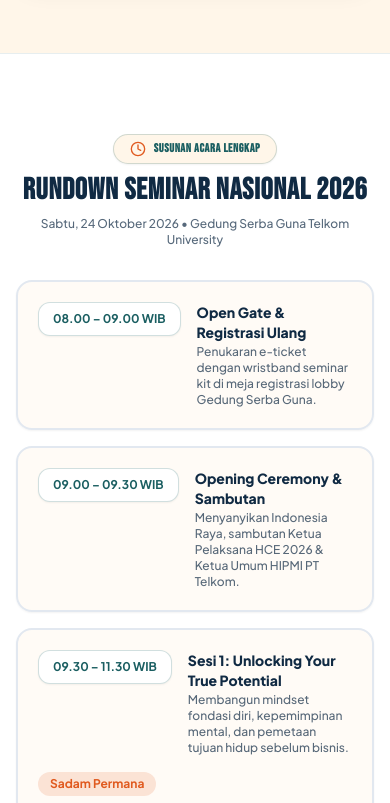
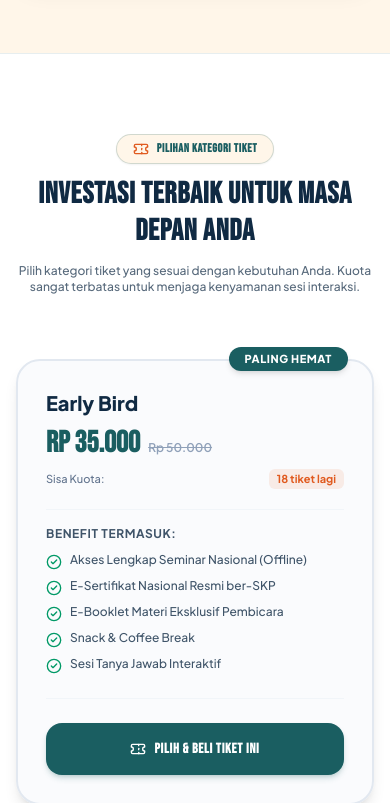
Before and after one commit to raaffiy/hce-tiket, a Next.js app: page / in a window 390 px wide. Shown: the part 4440-5243 px from the top of the page. Built offline with nearby package versions, Linux system fonts and the light colour scheme.

Commit message:
frontend: 4

```diff
--- a/app/page.tsx
+++ b/app/page.tsx
@@ -39,7 +39,6 @@ import {
   SEMINAR_INFO,
   SPEAKER_INFO,
   TICKET_CATEGORIES,
-  RUNDOWN_SCHEDULE,
   PAYMENT_METHODS,
   TicketCategory,
   SeminarOrder,
@@ -48,6 +47,16 @@ import {
   findOrderByCode,
   formatRupiah,
 } from "@/utils/seminarData";
+
+const mediaPartners = [
+  { name: "Info Olimpiade", logo: "/media_partners/LOGO INFO OLIMPIADE.png" },
+  { name: "Pojok Event", logo: "/media_partners/Logo Pojok Event-20.jpg" },
+  { name: "Event Update", logo: "/media_partners/Logo event update.png" },
+  { name: "Seminar Utama", logo: "/media_partners/Seminar utama.png" },
+  { name: "Info Lomba", logo: "/media_partners/imfolomba.jpg" },
+  { name: "Telyu Info", logo: "/media_partners/telyuinfo.jpg" },
+  { name: "Telyutizen", logo: "/media_partners/telyutizen.jpg" },
+];
 
 export default function SinglePageSeminar() {
   // Live Countdown Timer State (Target: Oct 24, 2026 09:00:00 WIB)
@@ -624,70 +633,13 @@ export default function SinglePageSeminar() {
       </section>
 
       {/* ========================================================================= */}
-      {/* 4. INFORMASI SEMINAR SECTION (#informasi) */}
+      {/* 4. TIKET & SPONSOR / MEDPART SECTION (#tiket) */}
       {/* ========================================================================= */}
-      <section id="informasi" className="py-20 bg-white border-y border-hce-teal/10 relative">
-        <div className="max-w-7xl mx-auto px-4 sm:px-6 lg:px-8 space-y-20">
-
-          {/* Rundown Subsection */}
-          <div className="max-w-4xl mx-auto space-y-8">
-            <div className="text-center space-y-2">
-              <div className="inline-flex items-center space-x-2 px-4 py-1.5 rounded-full bg-hce-cream border border-hce-teal/20 shadow-xs">
-                <Clock className="w-4 h-4 text-hce-orange" />
-                <span
-                  className="text-xs font-black uppercase text-hce-teal tracking-wider"
-                  style={{ fontFamily: "var(--font-bebas-neue)" }}
-                >
-                  Susunan Acara Lengkap
-                </span>
-              </div>
-              <h2
-                className="text-3xl sm:text-5xl font-black text-hce-navy uppercase tracking-wide"
-                style={{ fontFamily: "var(--font-bebas-neue)" }}
-              >
-                Rundown Seminar Nasional 2026
-              </h2>
-              <p className="text-xs sm:text-sm text-hce-navy/70 font-medium">
-                Sabtu, 24 Oktober 2026 &bull; Gedung Serba Guna Telkom University
-              </p>
-            </div>
-
-            <div className="space-y-4">
-              {RUNDOWN_SCHEDULE.map((item, index) => (
-                <div
-                  key={index}
-                  className="bg-hce-cream/40 rounded-2xl p-5 border-2 border-slate-200 flex flex-col sm:flex-row sm:items-center justify-between gap-4 hover:border-hce-teal/40 transition-colors shadow-xs"
-                >
-                  <div className="flex items-start sm:items-center space-x-4">
-                    <div className="px-3.5 py-2 rounded-xl bg-white border border-hce-teal/20 text-xs font-bold text-hce-teal shrink-0 shadow-xs">
-                      {item.time}
-                    </div>
-                    <div>
-                      <h3 className="font-extrabold text-sm sm:text-base text-hce-navy">{item.title}</h3>
-                      <p className="text-xs text-hce-navy/70 mt-0.5 font-medium">{item.desc}</p>
-                    </div>
-                  </div>
-                  {item.speaker && (
-                    <span className="px-3 py-1 rounded-full bg-hce-orange/15 text-hce-orange text-xs font-bold shrink-0 self-start sm:self-center">
-                      {item.speaker}
-                    </span>
-                  )}
-                </div>
-              ))}
-            </div>
-          </div>
-
-        </div>
-      </section>
-
-      {/* ========================================================================= */}
-      {/* 5. TIKET SECTION (#tiket) */}
-      {/* ========================================================================= */}
-      <section id="tiket" className="py-20 lg:py-28 relative">
-        <div className="max-w-7xl mx-auto px-4 sm:px-6 lg:px-8 space-y-14">
+      <section id="tiket" className="py-20 lg:py-28 bg-white border-y border-hce-teal/10 relative">
+        <div className="max-w-7xl mx-auto px-4 sm:px-6 lg:px-8 space-y-16">
 
           <div className="text-center max-w-3xl mx-auto space-y-3">
-            <div className="inline-flex items-center space-x-2 px-4 py-1.5 rounded-full bg-white border border-hce-teal/20 shadow-xs">
+            <div className="inline-flex items-center space-x-2 px-4 py-1.5 rounded-full bg-hce-cream border border-hce-teal/20 shadow-xs">
               <Ticket className="w-4 h-4 text-hce-orange" />
               <span
                 className="text-xs font-black uppercase text-hce-teal tracking-wider"
@@ -714,7 +666,7 @@ export default function SinglePageSeminar() {
                 key={cat.id}
                 className={`rounded-3xl p-7 sm:p-8 flex flex-col justify-between transition-all duration-300 relative border-2 ${cat.isPopular
                     ? "bg-white border-hce-orange shadow-2xl scale-105 z-10"
-                    : "bg-white/90 border-slate-200 shadow-lg hover:shadow-xl hover:border-hce-teal/30"
+                    : "bg-slate-50/70 border-slate-200 shadow-lg hover:shadow-xl hover:border-hce-teal/30 hover:bg-white"
                   }`}
               >
                 {cat.tag && (
@@ -784,6 +736,64 @@ export default function SinglePageSeminar() {
                   </button>
                 </div>
 
+              </div>
+            ))}
+          </div>
+
+        </div>
+      </section>
+
+      {/* ========================================================================= */}
+      {/* 5. SPONSORS & MEDIA PARTNERS SECTION (#sponsor) */}
+      {/* ========================================================================= */}
+      <section id="sponsor" className="py-20 lg:py-24 relative overflow-hidden">
+        {/* Subtle Background Glow Dots */}
+        <div className="absolute top-1/2 left-10 w-[350px] h-[350px] glow-dot-teal -z-10 opacity-15 pointer-events-none" />
+        <div className="absolute bottom-10 right-10 w-[300px] h-[300px] glow-dot-orange -z-10 opacity-15 pointer-events-none" />
+
+        <div className="max-w-7xl mx-auto px-4 sm:px-6 lg:px-8 space-y-14">
+
+          {/* Section Header */}
+          <div className="text-center space-y-3 max-w-2xl mx-auto">
+            <div className="inline-flex items-center space-x-2 px-4 py-1.5 rounded-full bg-[#EAF3F3] border border-hce-teal/20 shadow-xs">
+              <Sparkles className="w-4 h-4 text-hce-orange" />
+              <span
+                className="text-xs font-black uppercase text-hce-teal tracking-widest"
+                style={{ fontFamily: "var(--font-bebas-neue)" }}
+              >
+                Partnership &amp; Media Network
+              </span>
+            </div>
+            <h3
+              className="text-3xl sm:text-5xl font-black text-hce-navy uppercase tracking-wide leading-tight"
+              style={{ fontFamily: "var(--font-bebas-neue)" }}
+            >
+              Didukung &amp; Bekerja Sama Dengan
+            </h3>
+            <p className="text-xs sm:text-sm text-hce-navy/75 font-medium max-w-lg mx-auto leading-relaxed">
+              Seminar Nasional HCE 2026 berkolaborasi dengan jaringan media partner dan institusi terkemuka untuk memperluas jangkauan dampak positif.
+            </p>
+          </div>
+
+          {/* Media Partners Logo Grid */}
+          <div className="grid grid-cols-2 sm:grid-cols-3 lg:grid-cols-4 gap-4 sm:gap-5 max-w-5xl mx-auto">
+            {mediaPartners.map((mp, index) => (
+              <div
+                key={index}
+                className="bg-[#F8F1E5]/80 backdrop-blur-xs border border-hce-teal/15 hover:border-hce-teal/40 rounded-2xl p-4 sm:p-5 flex flex-col items-center justify-center gap-2.5 shadow-xs hover:shadow-md transition-all duration-300 hover:-translate-y-1 group hover:bg-white"
+              >
+                <div className="h-14 sm:h-16 w-full flex items-center justify-center">
+                  <Image
+                    src={mp.logo}
+                    alt={mp.name}
+                    width={120}
+                    height={50}
+                    className="max-h-12 w-auto object-contain transition-all duration-300 group-hover:scale-105"
+                  />
+                </div>
+                <span className="text-xs font-bold text-hce-navy/80 text-center group-hover:text-hce-teal transition-colors">
+                  {mp.name}
+                </span>
               </div>
             ))}
           </div>
--- a/components/Navbar.tsx
+++ b/components/Navbar.tsx
@@ -18,7 +18,7 @@ export default function Navbar() {
         setIsScrolled(false);
       }
 
-      const sections = ["hero", "tentang", "pembicara", "informasi", "tiket"];
+      const sections = ["hero", "tentang", "pembicara", "tiket"];
       const scrollPos = window.scrollY + 120;
 
       for (const section of sections) {
@@ -41,8 +41,7 @@ export default function Navbar() {
   const navLinks = [
     { name: "Tentang Seminar", href: "#tentang", id: "tentang" },
     { name: "Pembicara", href: "#pembicara", id: "pembicara" },
-    { name: "Informasi", href: "#informasi", id: "informasi" },
-    { name: "Tiket", href: "#tiket", id: "tiket" },
+    { name: "Tiket & Sponsor", href: "#tiket", id: "tiket" },
   ];
 
   const scrollToSection = (href: string) => {
```
Also changed, not shown: components/Footer.tsx (line endings or trailing spaces).
